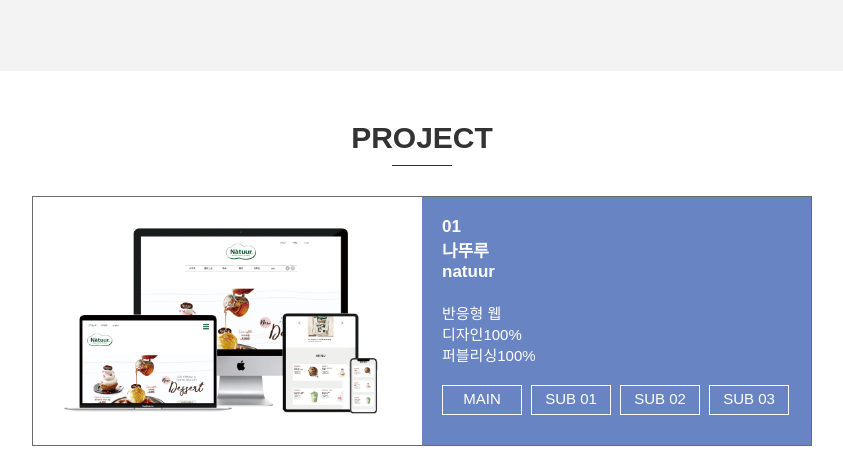
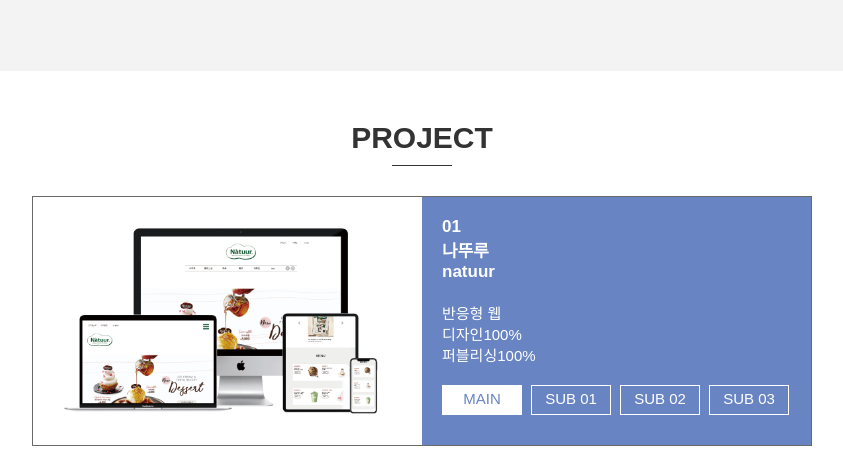
Before and after one commit to wjdgotn001/personal_site, a plain HTML site: page html/main.html in a window 1280 px wide. In both pictures the pointer is over the item 700 px from the left and 3497 px from the top of the page. Shown: the part 3097-3570 px from the top of the page, without its empty margins (218-1061 px from the left). Drawn offline with Linux system fonts and the light colour scheme; grey boxes are pictures that could not be loaded.

Commit message:
project_list_hover

```diff
--- a/css/main.css
+++ b/css/main.css
@@ -1040,7 +1040,7 @@ button {
     margin-right:9px; border:1px solid #fff;box-sizing: border-box; }
 .page_list > ul > li:last-child { margin-right:0; }
 
-.page_list li:hover { background-color: #6884c2; color:#fff; }
+.page_list > ul > li:hover { background-color: #fff; color:#6884c2; }
 
 
 /* ===================== */
```
